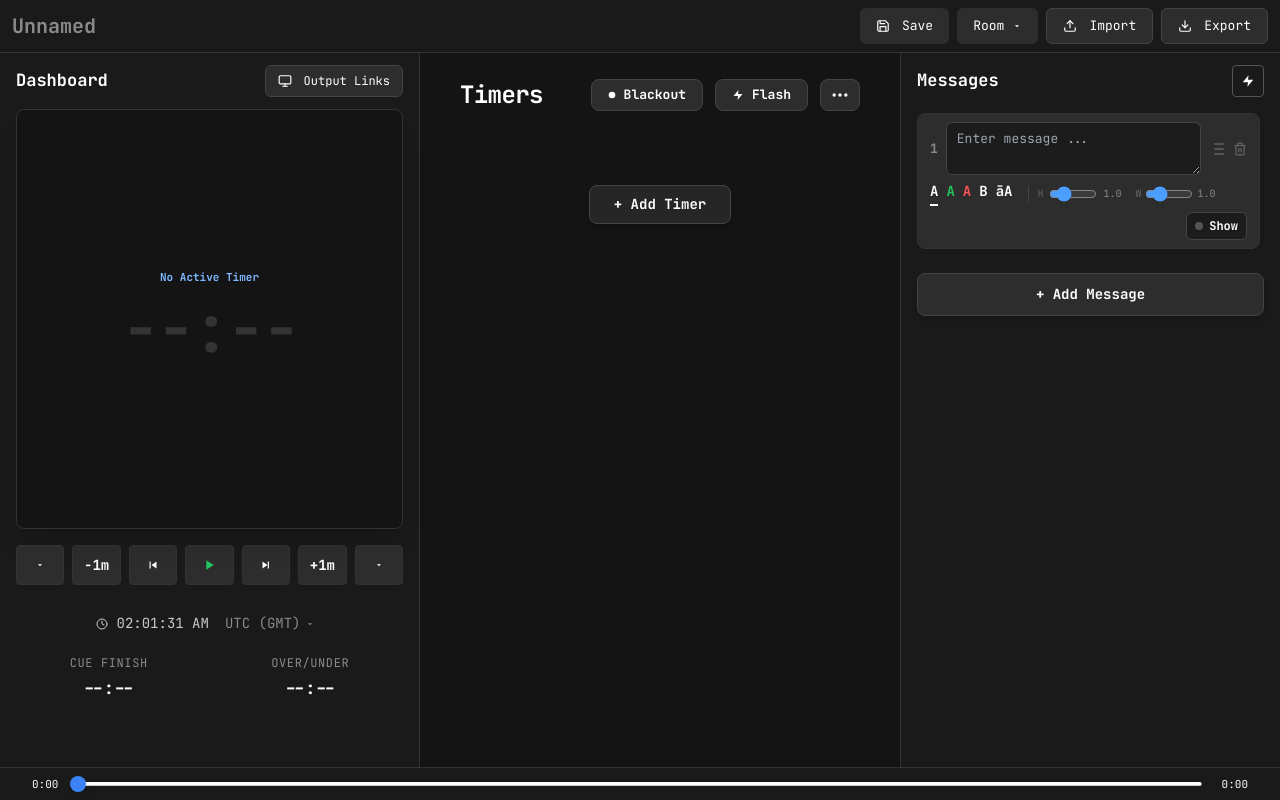
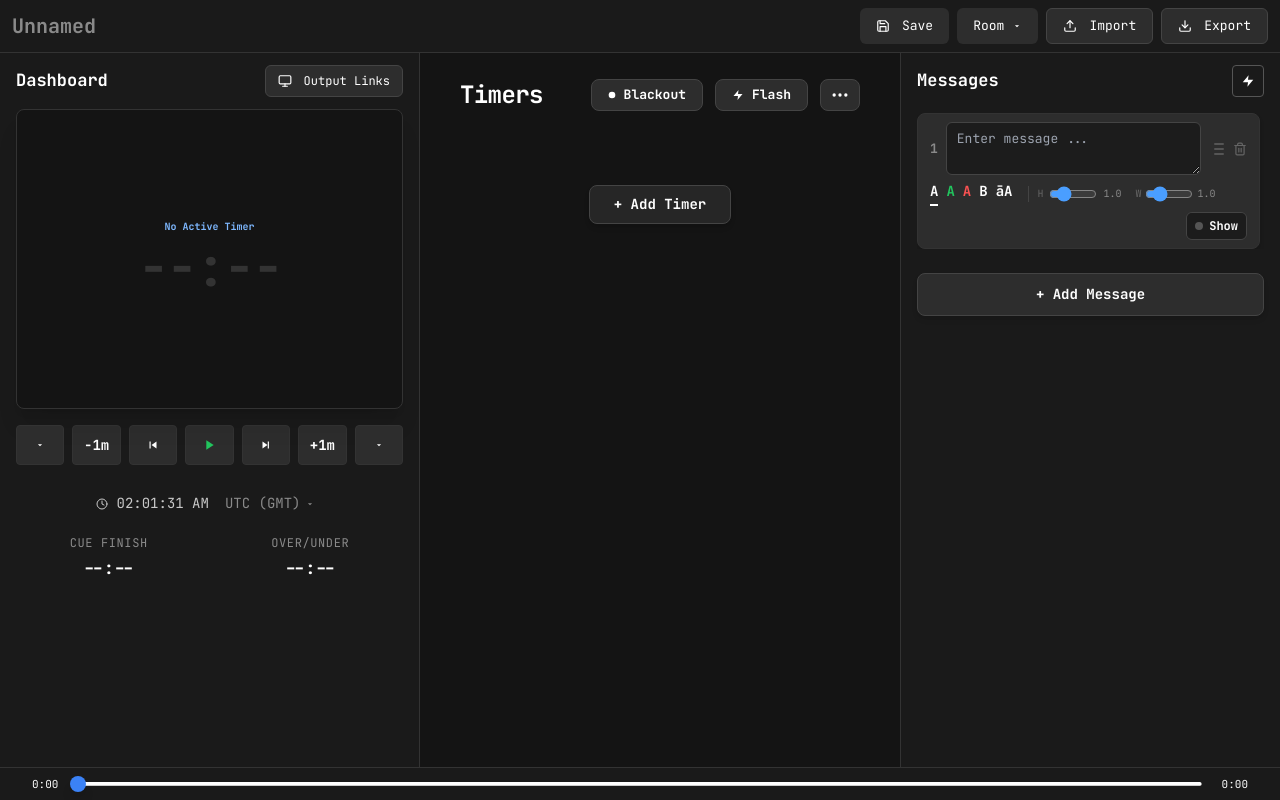
Before and after one commit to e1n7/stage-timer, a React (Vite) app: page / in a window 1280 px wide. Built offline with nearby package versions, Linux system fonts and the light colour scheme.

Commit message:
Dashboard: compact timer card (300px, 52px digits, slimmer bar)

```diff
--- a/src/App.tsx
+++ b/src/App.tsx
@@ -1444,10 +1444,10 @@ function App() {
       <div className="flex flex-1 overflow-hidden">
         <aside className="flex w-[420px] flex-col border-r border-[#333] px-4 py-3">
           <div className="mb-3 flex items-center justify-between"><h2 className="text-[17px] font-bold text-white">Dashboard</h2><button type="button" onClick={openOutput} className="flex h-8 items-center gap-2 rounded-md border border-[#444] bg-[#2d2d2d] px-3 text-[12px] text-white hover:bg-[#383838]"><IconScreen className="mr-1" /> Output Links</button></div>
-          <div className={`relative flex h-[420px] w-full flex-col justify-center rounded-lg border border-[#333] bg-[#141414] p-3 shadow-xl transition-all duration-300`}>
+          <div className={`relative flex h-[300px] w-full flex-col justify-center rounded-lg border border-[#333] bg-[#141414] p-3 shadow-xl transition-all duration-300`}>
             {isBlackout && <div className="absolute inset-0 z-10 rounded-lg bg-black" />}
             {(getActiveMessage().messageShown && getActiveMessage().messageText && !isBlackout) ? (
-              <div className="flex h-[340px] w-full items-center justify-center px-4">
+              <div className="flex h-[240px] w-full items-center justify-center px-4">
                 <div
                   className="text-center leading-tight break-words"
                   style={{
@@ -1469,13 +1469,13 @@ function App() {
             ) : (
               <>
             {displaySeconds < 0 && activeTimerState?.settings.mode === 'countdown' && (
-              <div className="flex items-center justify-center pt-1">
+              <div className="flex items-center justify-center pt-0.5">
                 <span className="inline-block rounded bg-[#fa5252]/15 px-2 py-0.5 text-[10px] font-bold uppercase tracking-[0.18em] text-[#fa5252]">Overtime</span>
               </div>
             )}
-            <div className="flex items-center justify-center text-[11px]"><span className="font-bold text-[#7eb8ff]">{displaySettings.title}</span></div>
+            <div className="flex items-center justify-center text-[10px]"><span className="font-bold text-[#7eb8ff]">{displaySettings.title}</span></div>
             <div
-              className="digit mt-1 flex h-[80px] w-full items-center justify-center text-center text-[64px] font-bold leading-none tracking-tighter transition-all duration-75"
+              className="digit mt-0.5 flex h-[64px] w-full items-center justify-center text-center text-[52px] font-bold leading-none tracking-tighter transition-all duration-75"
               style={{
                 color: getDashboardTextColor(),
                 opacity: (isFlashing && !isFlash) ? 0 : 1,
@@ -1484,7 +1484,7 @@ function App() {
             >
               {displaySeconds < 0 && activeTimerState?.settings.mode === 'countdown' ? '+' + formatClock(Math.abs(displaySeconds)) : currentTime}
             </div>
-            {activeTimerId && <ProgressBar currentSeconds={displaySeconds} totalSeconds={activeTimerState?.settings.targetDuration || 600} segments={displaySettings.segments} height="h-4" className="mt-2 rounded-sm" />}
+            {activeTimerId && <ProgressBar currentSeconds={displaySeconds} totalSeconds={activeTimerState?.settings.targetDuration || 600} segments={displaySettings.segments} height="h-2.5" className="mt-1.5 rounded-sm" />}
             </>
             )}
           </div>
```
